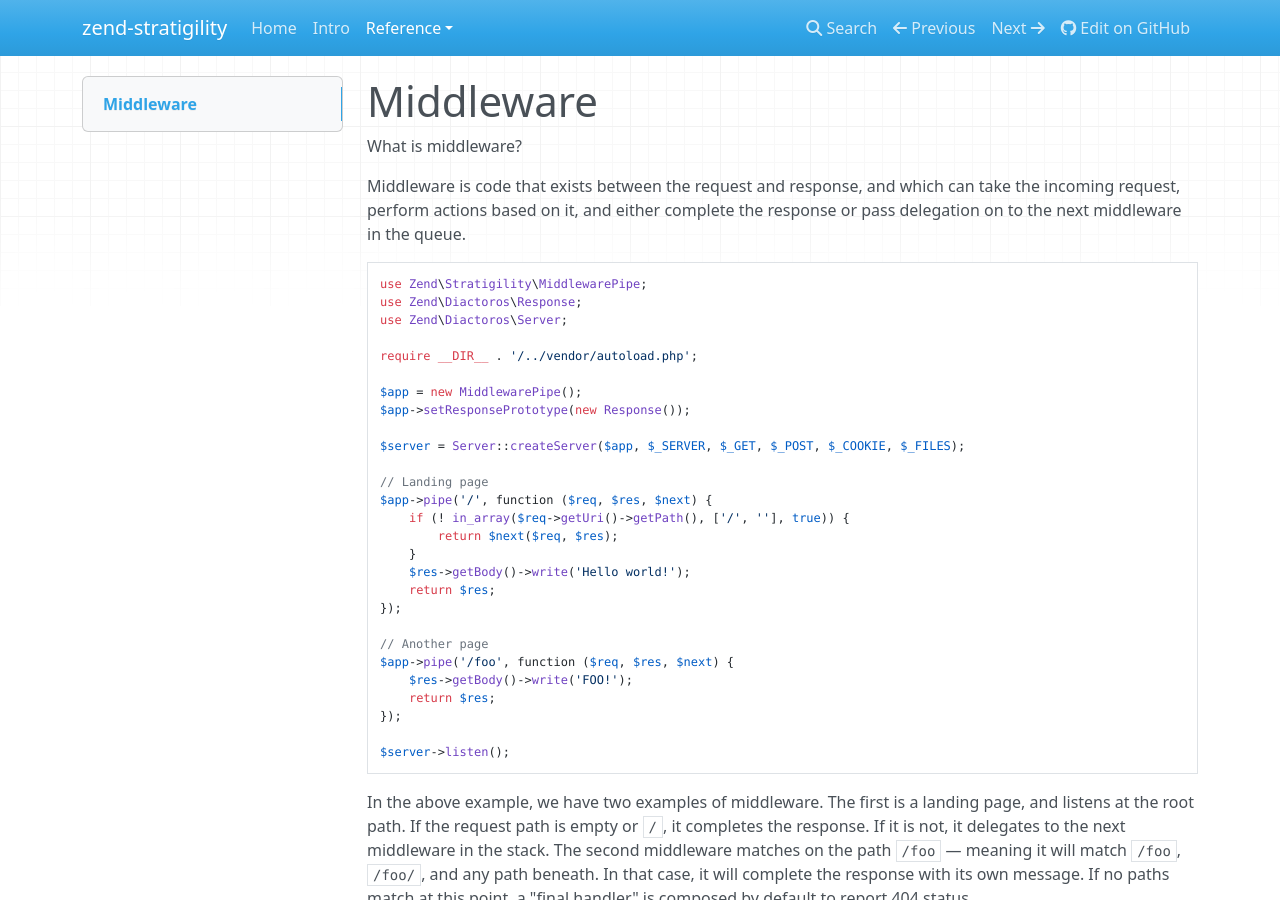
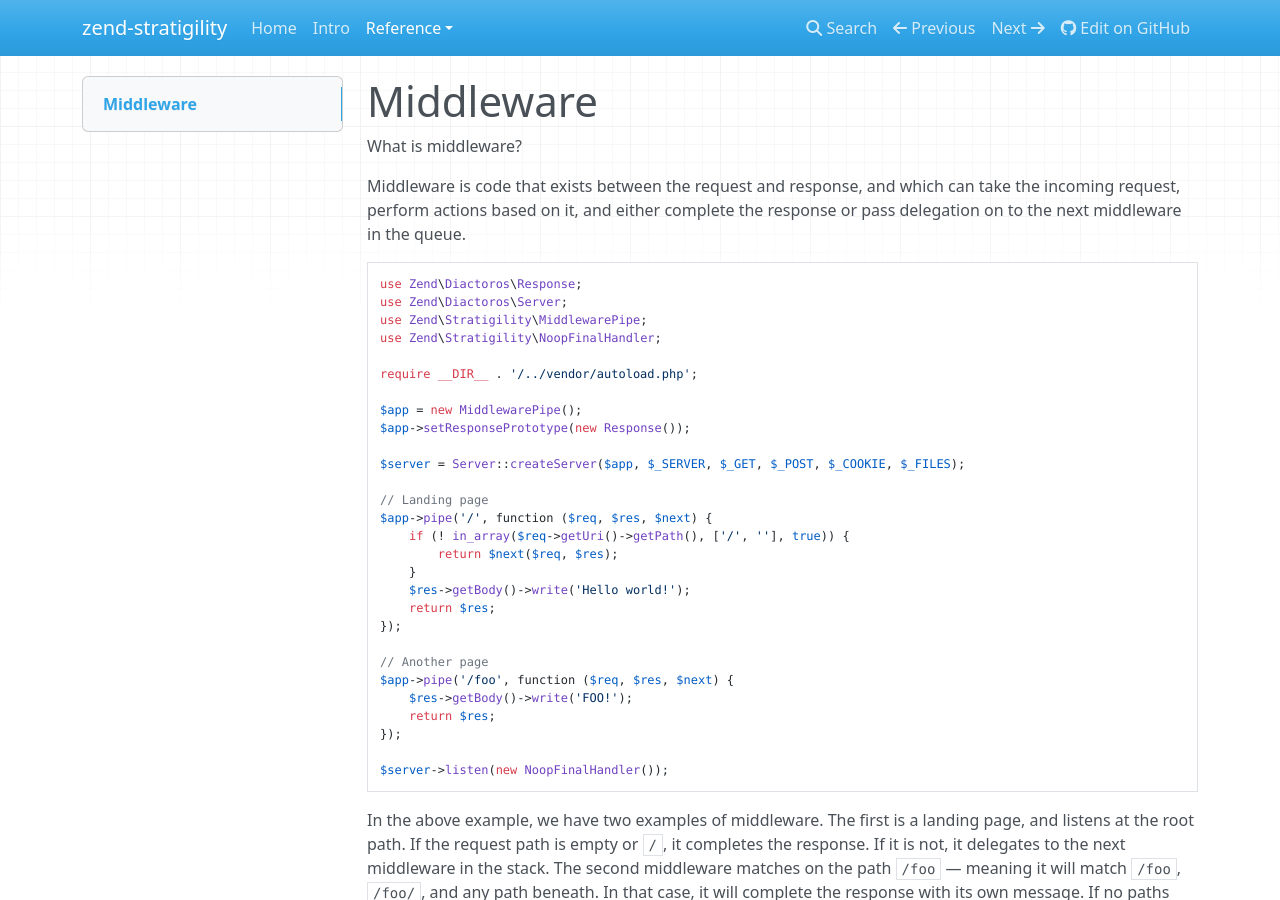
Before and after one commit to zendframework/zend-stratigility, an MkDocs documentation site: the page built from doc/book/middleware.md, in a window 1280 px wide and 900 px high. Built offline with MkDocs 1.6.1, drawn with Linux system fonts in a browser that asks for light colours; nearby versions of some CDN libraries; old or Windows-style settings are respelled for this version of MkDocs.

Commit message:
Provide a final handler to the server
Per @xtreamwayz

````diff
--- a/doc/book/middleware.md
+++ b/doc/book/middleware.md
@@ -7,9 +7,10 @@ take the incoming request, perform actions based on it, and either complete the
 response or pass delegation on to the next middleware in the queue.
 
 ```php
-use Zend\Stratigility\MiddlewarePipe;
 use Zend\Diactoros\Response;
 use Zend\Diactoros\Server;
+use Zend\Stratigility\MiddlewarePipe;
+use Zend\Stratigility\NoopFinalHandler;
 
 require __DIR__ . '/../vendor/autoload.php';
 
@@ -33,7 +34,7 @@ $app->pipe('/foo', function ($req, $res, $next) {
     return $res;
 });
 
-$server->listen();
+$server->listen(new NoopFinalHandler());
 ```
 
 In the above example, we have two examples of middleware. The first is a
````
